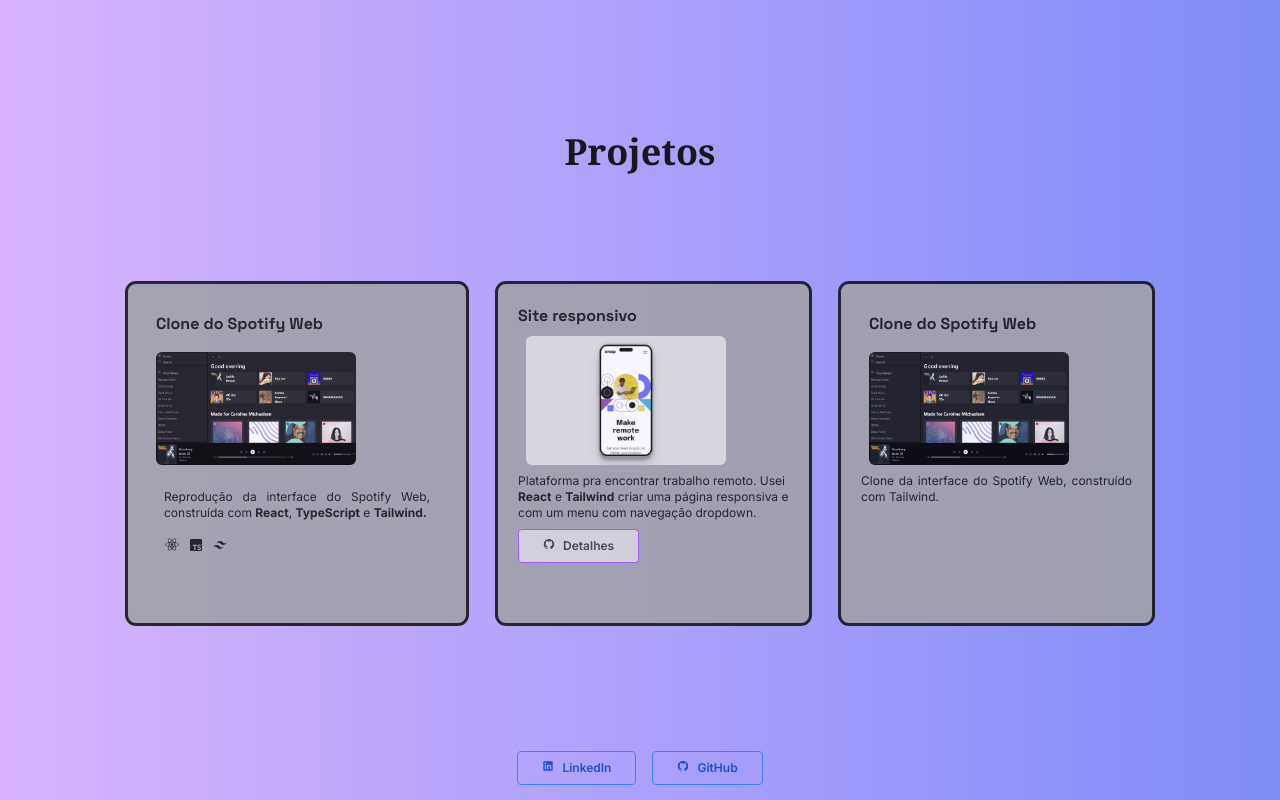
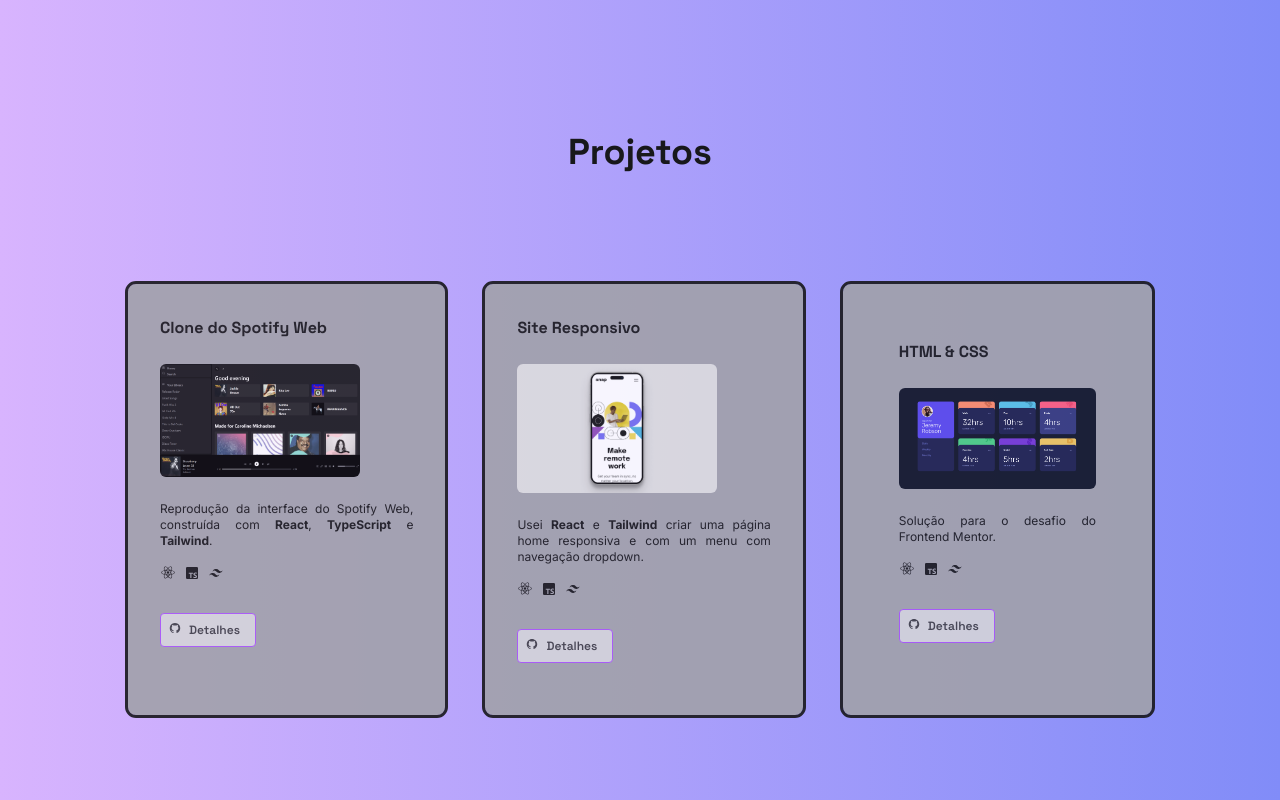
Before and after one commit to carolinemichaelsen/portfolio, a Next.js app: page / in a window 1280 px wide. Shown: the part 900-1700 px from the top of the page. Built offline with nearby package versions, Linux system fonts and the light colour scheme.

Commit message:
atualização de conteúdo e ajustes de layout em Projects

```diff
--- a/src/components/Projects.tsx
+++ b/src/components/Projects.tsx
@@ -11,20 +11,22 @@
 export default function Projects() { return(
 <div className="m-12 pt-10 sm:pt-18 lg:pt-24">
   <div>
-    <h3 className='text-zinc-900 font-bold text-4xl text-center mb-8 font-serif'>Projetos</h3>
+    <h3 className='text-zinc-900 font-bold text-4xl text-center mb-8 font-h3'>Projetos</h3>
   </div>
-  <div className='flex flex-row columns-3 p-20 items-stretch gap-8'>
+  <div className='flex flex-row columns-3  p-20 items-stretch gap-10'>
+
     {/* PROJETO 1 */}
-    <div className="p-5 bg-zinc-400 opacity-90 rounded-lg outline hover:outline-zinc-300">
-      <p className="text-zinc-900 font-bold text-s p-2 font-h3">Clone do Spotify Web</p>
-      <Image src='/imgs/spotify.png' width={200} height={100} alt='' className='hover:opacity-80 cursor-pointer rounded-md items-center m-2'/>
-      <div className='flex flex-col p-4'>
-        <p className='text-xs text-justify max-w-xs mb-2'>Reprodução da interface do Spotify Web, construída com <b>React</b>, <b>TypeScript</b> e <b>Tailwind.</b></p>
+    <div className="p-8 bg-zinc-400 opacity-90 rounded-lg outline hover:outline-zinc-300">
+      <p className="text-zinc-900 font-bold text-s font-h3 mb-6">Clone do Spotify Web</p>
+      <Image src='/imgs/spotify.png' width={200} height={100} alt='' className='hover:opacity-80 cursor-pointer rounded-md items-center'/>
+      <div className='flex flex-col'>
+        <p className='text-xs text-justify max-w-xs mt-6 mb-2'>Reprodução da interface do Spotify Web, construída com <b>React</b>, <b>TypeScript</b> e <b>Tailwind</b>.</p>
         <div className='flex flex-row gap-2 mt-2'>
           <BiLogoReact />
           <BiLogoTypescript />
           <BiLogoTailwindCss />
         </div>
+        <a href='https://github.com/carolinemichaelsen/spotify-clone' target='_blank'><button className="flex flex-row gap-2 bg-zinc-300 hover:bg-purple-200 text-zinc-700 font-semibold hover:text-purple300 py-2 px-2 w-24 border border-purple-500 hover:border-transparent rounded text-xs mb-4 mt-8 font-h3"><AiFillGithub />Detalhes</button></a>
         <div>
 
         </div>
@@ -33,18 +35,41 @@
     </div>
 
     {/* PROJETO 2 */}
-    <div className="p-5 bg-zinc-400 opacity-90 rounded-lg outline hover:outline-zinc-300">
-      <p className=" space text-zinc-900 font-bold text-s font-h3">Site responsivo</p>
-      <Image src='/imgs/preview-mobile.png' width={200} height={100} alt='' className='hover:opacity-80 cursor-pointer rounded-md items-center m-2'/>
-      <p className='text-xs text-clip max-w-xs mb-2'>Plataforma pra encontrar trabalho remoto. Usei <b>React</b> e <b>Tailwind</b> criar uma página responsiva e com um menu com navegação dropdown.</p>
-      <button className="flex flex-row gap-2 bg-zinc-300 hover:bg-purple-400 text-zinc-700 font-semibold hover:text-white py-2 px-6 border border-purple-500 hover:border-transparent rounded text-xs mb-10"><AiFillGithub />Detalhes</button>
+    <div className="p-8 bg-zinc-400 opacity-90 rounded-lg outline hover:outline-zinc-300">
+      <p className="text-zinc-900 font-bold text-s font-h3 mb-6">Site Responsivo</p>
+      <Image src='/imgs/preview-mobile.png' width={200} height={100} alt='' className='hover:opacity-80 cursor-pointer rounded-md items-center'/>
+      <div className='flex flex-col'>
+        <p className='text-xs text-justify max-w-xs mt-6 mb-2'>Usei <b>React</b> e <b>Tailwind</b> criar uma página home responsiva e com um menu com navegação dropdown.</p>
+        <div className='flex flex-row gap-2 mt-2'>
+          <BiLogoReact />
+          <BiLogoTypescript />
+          <BiLogoTailwindCss />
+        </div>
+        <a href='https://github.com/carolinemichaelsen/intro-section-dropdown' target='_blank'><button className="flex flex-row gap-2 bg-zinc-300 hover:bg-purple-200 text-zinc-700 font-semibold hover:text-purple300 py-2 px-2 w-24 border border-purple-500 hover:border-transparent rounded text-xs mb-4 mt-8 font-h3"><AiFillGithub />Detalhes</button></a>
+        <div>
+
+        </div>
+      </div>
+
     </div>
 
     {/* PROJETO 3 */}
-    <div className="p-5 bg-zinc-400 opacity-90 rounded-lg outline hover:outline-zinc-300">
-      <p className="text-zinc-900 font-bold text-s p-2 font-h3">Clone do Spotify Web</p>
-      <Image src='/imgs/spotify.png' width={200} height={100} alt='' className='hover:opacity-80 cursor-pointer rounded-md items-center m-2'/>
-      <p className='text-xs text-justify max-w-xs mb-2'>Clone da interface do Spotify Web, construído com Tailwind.</p>
+    <div className="flex flex-col p-14 bg-zinc-400 opacity-90 rounded-lg outline hover:outline-zinc-300">
+      <p className="text-zinc-900 font-bold text-s font-h3 mb-6">HTML & CSS</p>
+      <Image src='/imgs/time-tracking.png' width={200} height={100} alt='' className='hover:opacity-80 cursor-pointer rounded-md items-center'/>
+      <div className='flex flex-col'>
+        <p className='text-xs text-justify max-w-xs mt-6 mb-2'>Solução para o desafio do Frontend Mentor.</p>
+        <div className='flex flex-row gap-2 mt-2'>
+          <BiLogoReact />
+          <BiLogoTypescript />
+          <BiLogoTailwindCss />
+        </div>
+        <a href='https://github.com/carolinemichaelsen/time-tracking' target='_blank'><button className="flex flex-row gap-2 bg-zinc-300 hover:bg-purple-200 text-zinc-700 font-semibold hover:text-purple300 py-2 px-2 w-24 border border-purple-500 hover:border-transparent rounded text-xs mb-4 mt-8 font-h3"><AiFillGithub />Detalhes</button></a>
+        <div>
+
+        </div>
+      </div>
+
     </div>
   </div>
 </div>
```
Also changed, not shown: public/imgs/time-tracking.png (added).
